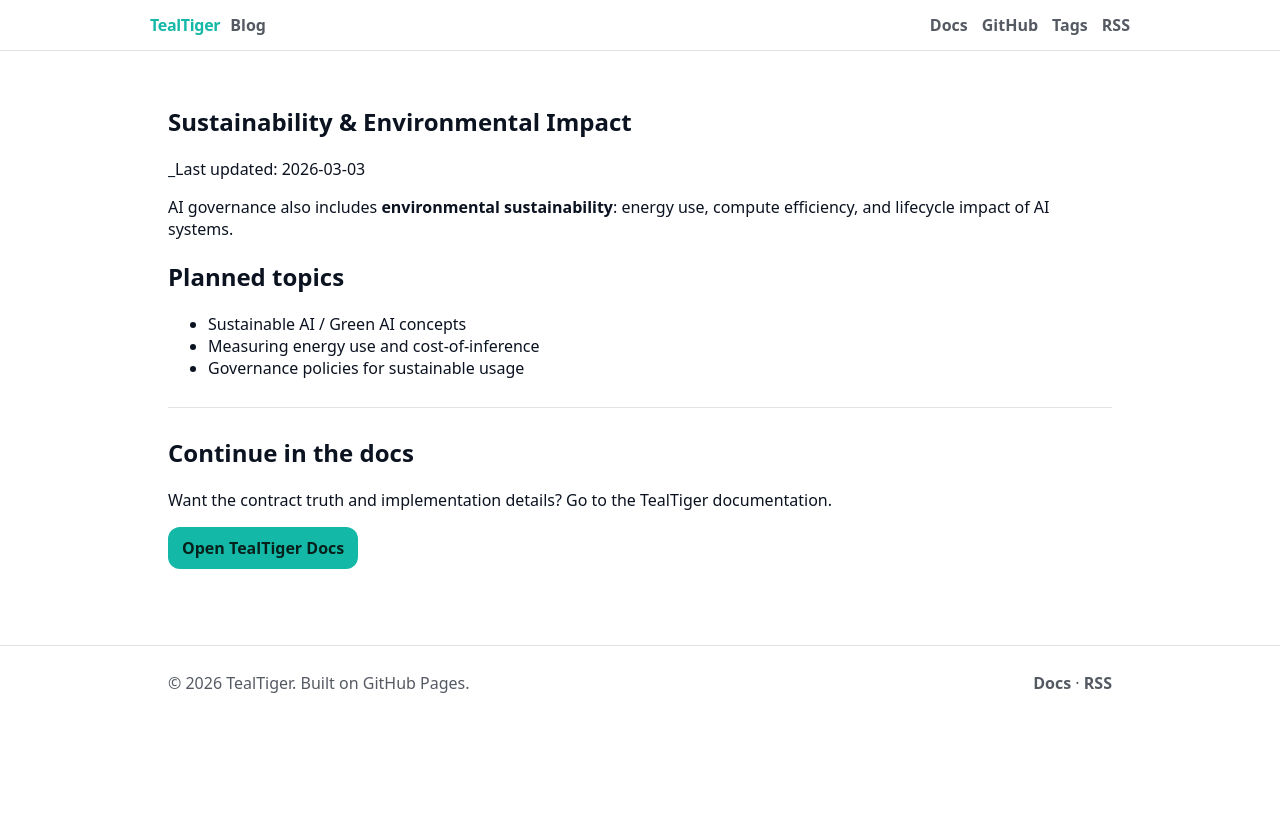
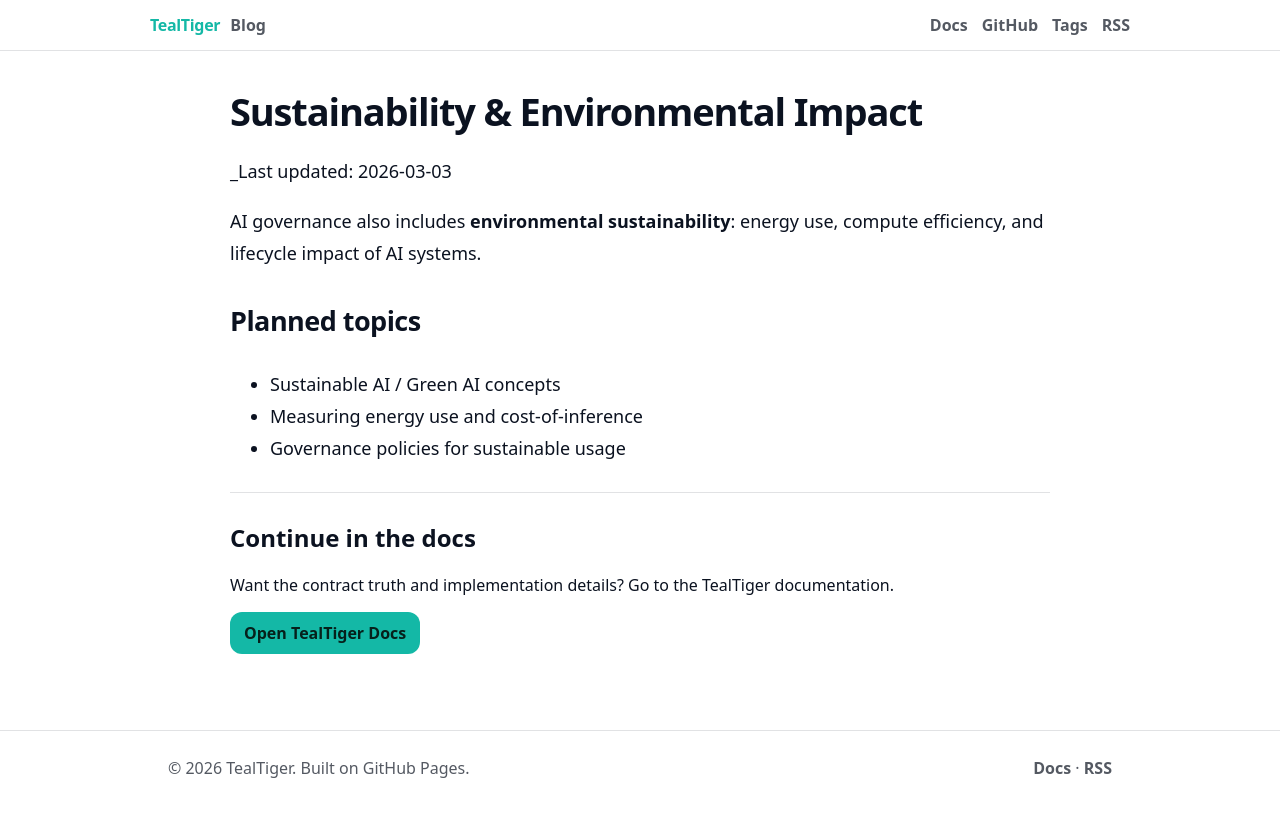
Before and after one commit to agentguard-ai/TealTiger-Blogs, a Jekyll site: the page built from governance/sustainability.md, in a window 1280 px wide. Shown: the top 817 px of the page. Built offline with Jekyll 4.4.1, drawn with Linux system fonts in a browser that asks for light colours.

Commit message:
Update style.scss

```diff
--- a/assets/css/style.scss
+++ b/assets/css/style.scss
@@ -199,3 +199,32 @@ a:hover { color: var(--link-hover); text-decoration: underline; }
 .footer-link { color: var(--muted); font-weight: 800; }
 .footer-link:hover { color: var(--text); text-decoration: none; }
 .dot { opacity: .7; }
+
+/* Page layout (reuse post styling for consistency) */
+.page {
+  max-width: 820px;
+  margin: 0 auto;
+}
+
+.page-title {
+  margin: 0 0 6px;
+  font-size: 38px;
+  letter-spacing: -0.03em;
+}
+
+.page-description {
+  color: var(--muted);
+  margin: 12px 0 0;
+  line-height: 1.6;
+}
+
+.page-content {
+  font-size: 18px;
+  line-height: 1.78;
+}
+
+.page-content h2,
+.page-content h3 {
+  margin-top: 28px;
+  letter-spacing: -0.02em;
+}
```
